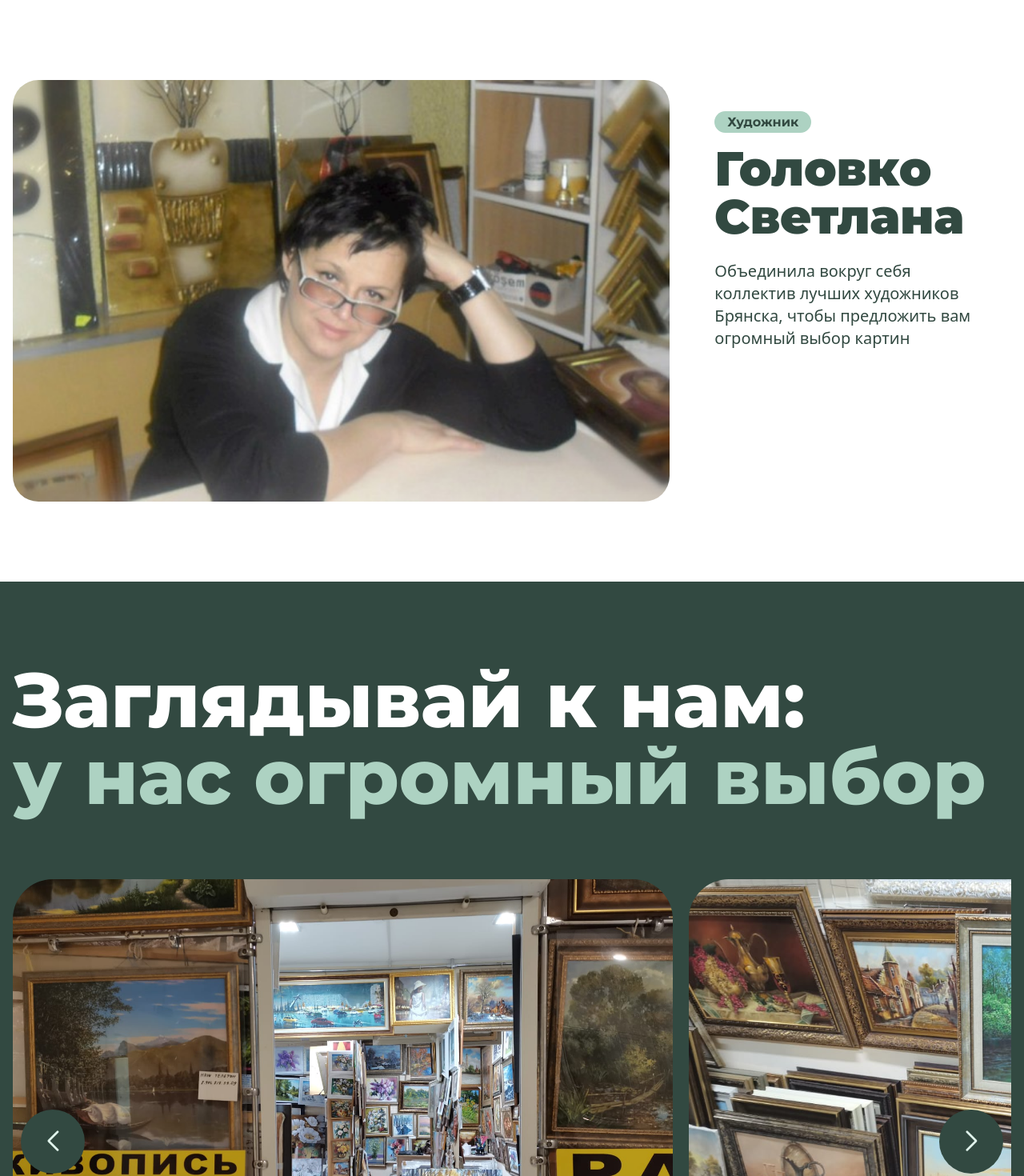
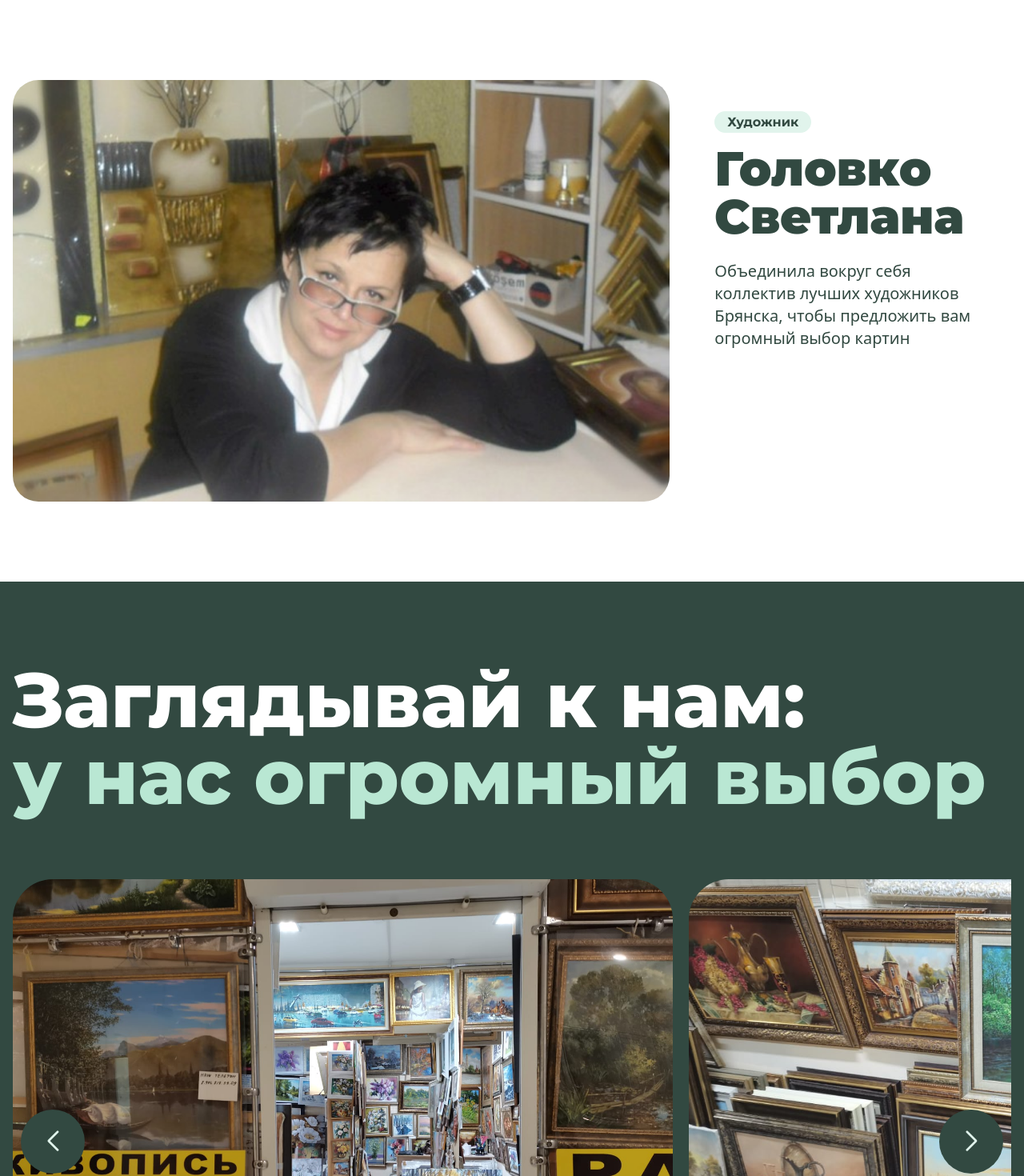
Before and after one commit to cartwheee11/kartini32, a Vue app: page / in a window 1280 px wide. Shown: the part 2660-4130 px from the top of the page at 80% size. Built offline with nearby package versions, Linux system fonts and the light colour scheme.

Commit message:
colors fix\

```diff
--- a/src/assets/main.css
+++ b/src/assets/main.css
@@ -7,23 +7,23 @@
 }
 
 :root {
-  /* --back-color: #fae8d2; */
   --back-color: white;
   --back-color-2: #e1f4ec;
   --accent-color: #324941;
-  --line-accent: #53daab16;
+  --line-accent: #53daab2d;
   --line-color: rgba(124, 124, 124, 0.303);
-  --back-color-3: #add2c2;
+  --back-color-3: #b9e7d3;
 }
 
 @theme {
   --font-bebas: 'Bebas';
+  --font-mont: 'Montserrat';
+
   --color-accent: var(--accent-color);
   --color-line: var(--line-color);
   --color-line-accent: var(--line-accent);
   --color-back-2: var(--back-color-2);
   --color-back-3: var(--back-color-3);
-  --font-mont: 'Montserrat';
 }
 
 @layer base {
--- a/src/views/HomeView.vue
+++ b/src/views/HomeView.vue
@@ -74,7 +74,7 @@
           </div>
           <div class="column svetlana-desk">
             <div class="rounded-4xl pt-10 pb-10 md:p-10 md:py-10 h-full">
-              <p class="bg-back-3 rounded-full text-accent p-4 py-1 text-base font-mont font-bold inline">Художник
+              <p class="bg-back-2 rounded-full text-accent p-4 py-1 text-base font-mont font-bold inline">Художник
               </p>
               <h1 class="md:text-6xl mt-4">
 
@@ -142,8 +142,8 @@
               <div class=""><img src="../assets/images/stars.png" alt="" /></div>
 
             </div>
-            <br class="displa hidden md:block">
-            <hr class="displa hidden md:block">
+            <!-- <br class="displa hidden md:block"> -->
+            <!-- <hr class="displa hidden md:block"> -->
 
             <p class="">{{ rev.text }}</p>
 
@@ -265,6 +265,7 @@ section {
   .swiper-button-next,
   .swiper-button-prev {
     display: none !important;
+    opacity: 0;
   }
 
   .swiper img {
```
